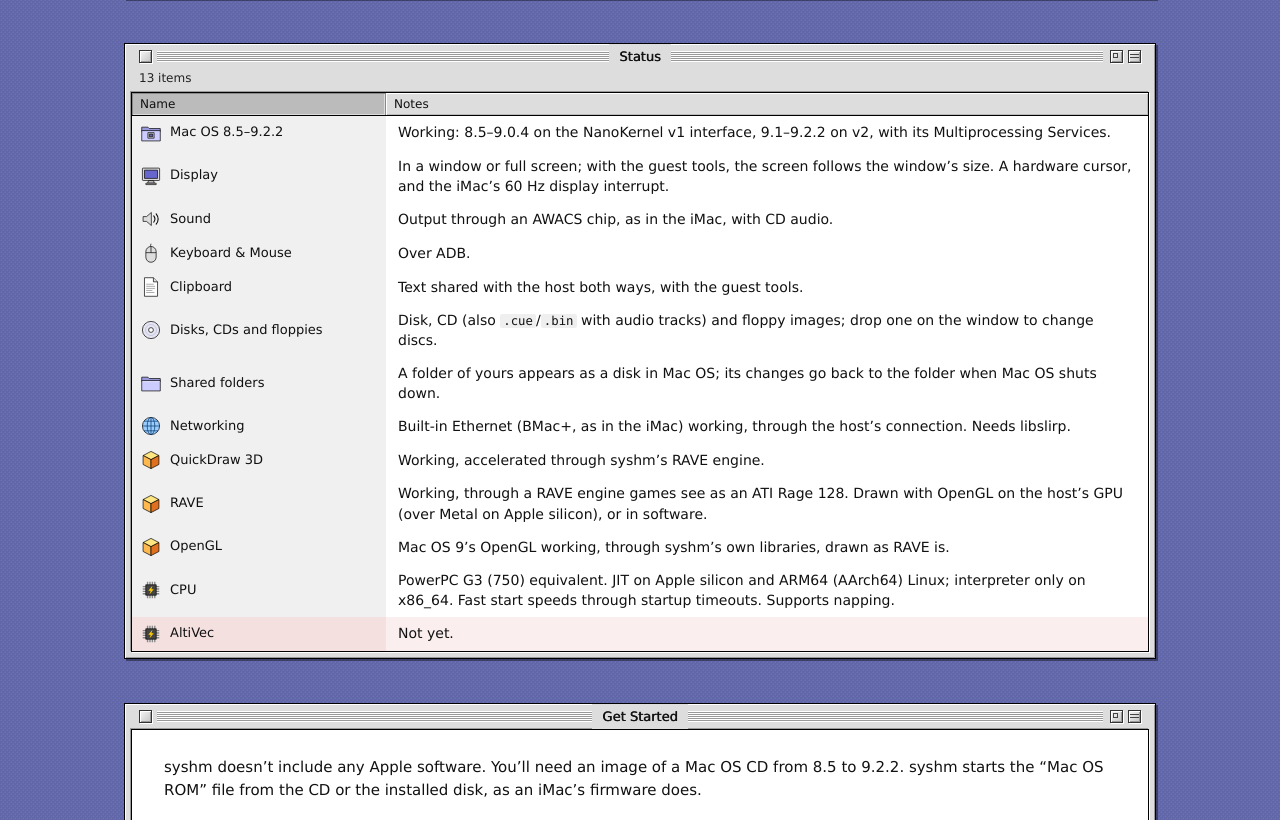
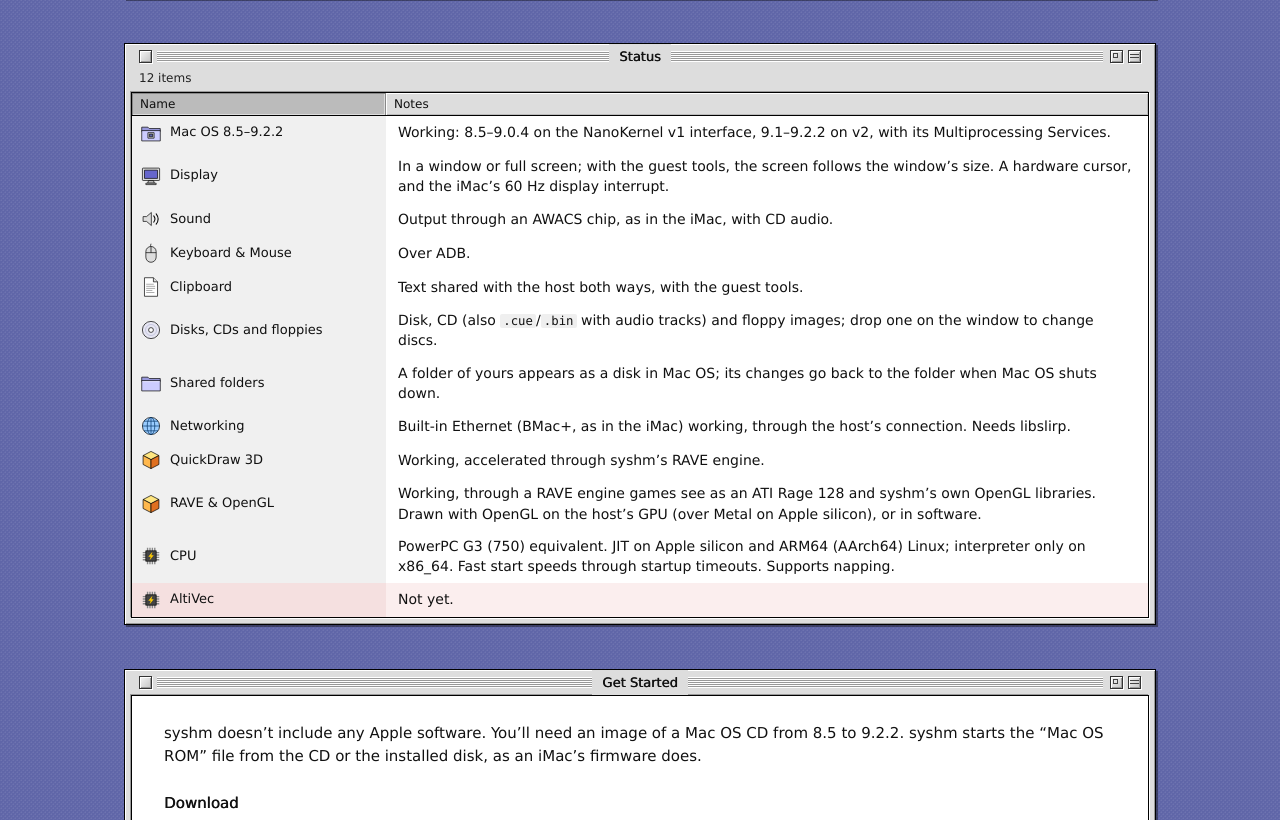
Before and after one commit to mcbridet/Blue, a plain HTML site: page site/index.html in a window 1280 px wide. Shown: the part 1735-2555 px from the top of the page. Drawn offline with Linux system fonts and the light colour scheme.

Commit message:
Site: RAVE & OpenGL in one row

```diff
--- a/site/index.html
+++ b/site/index.html
@@ -215,7 +215,7 @@
       <button class="box shade" type="button" aria-expanded="true" aria-label="Collapse window"></button>
     </div>
     <div class="window-content">
-      <div class="finder-header"><span>13 items</span></div>
+      <div class="finder-header"><span>12 items</span></div>
       <div class="window-body list">
         <div class="list-head" aria-hidden="true"><span class="sorted">Name</span><span>Notes</span></div>
         <div class="row">
@@ -255,12 +255,8 @@
           <span class="notes">Working, accelerated through syshm’s RAVE engine.</span>
         </div>
         <div class="row">
-          <span class="name"><svg aria-hidden="true"><use href="#i-cube"/></svg>RAVE</span>
-          <span class="notes">Working, through a RAVE engine games see as an ATI Rage 128. Drawn with OpenGL on the host’s GPU (over Metal on Apple silicon), or in software.</span>
-        </div>
-        <div class="row">
-          <span class="name"><svg aria-hidden="true"><use href="#i-cube"/></svg>OpenGL</span>
-          <span class="notes">Mac OS 9’s OpenGL working, through syshm’s own libraries, drawn as RAVE is.</span>
+          <span class="name"><svg aria-hidden="true"><use href="#i-cube"/></svg>RAVE &amp; OpenGL</span>
+          <span class="notes">Working, through a RAVE engine games see as an ATI Rage 128 and syshm’s own OpenGL libraries. Drawn with OpenGL on the host’s GPU (over Metal on Apple silicon), or in software.</span>
         </div>
         <div class="row">
           <span class="name"><svg aria-hidden="true"><use href="#i-chip"/></svg>CPU</span>
```
